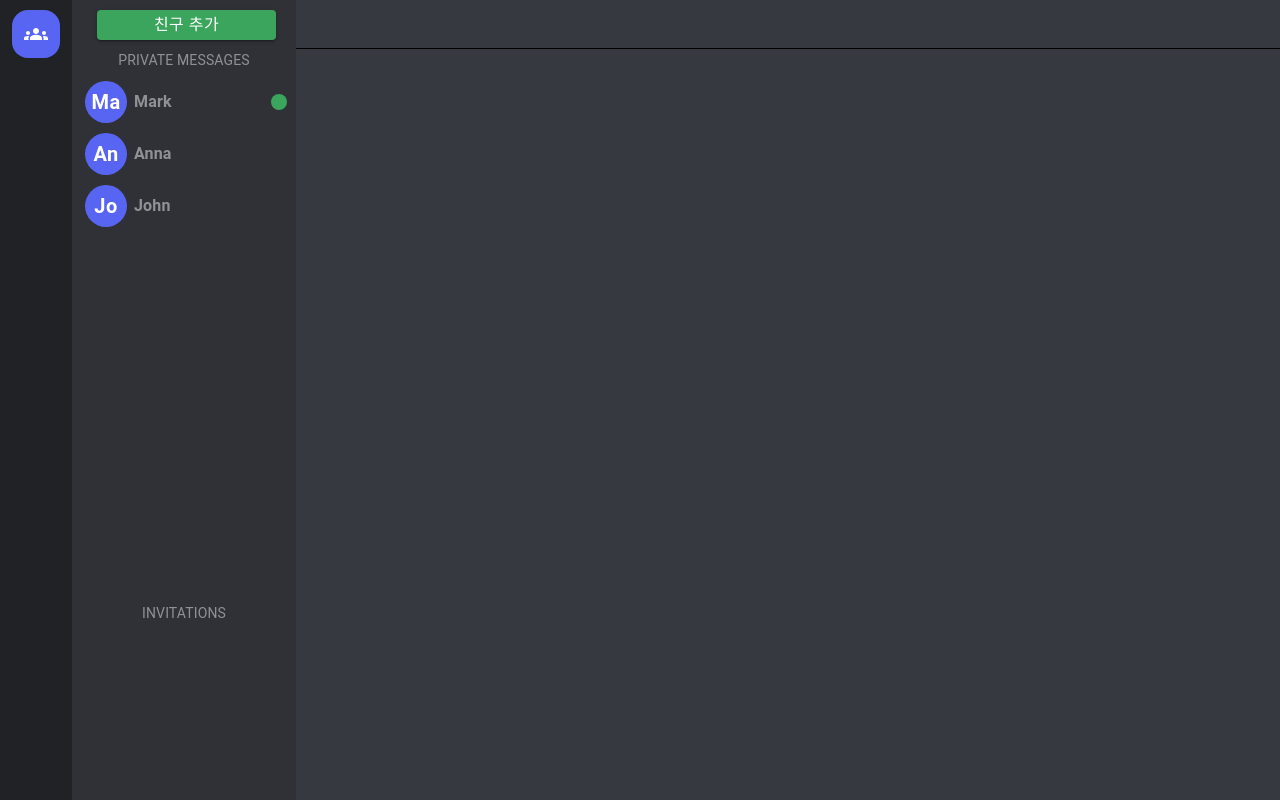
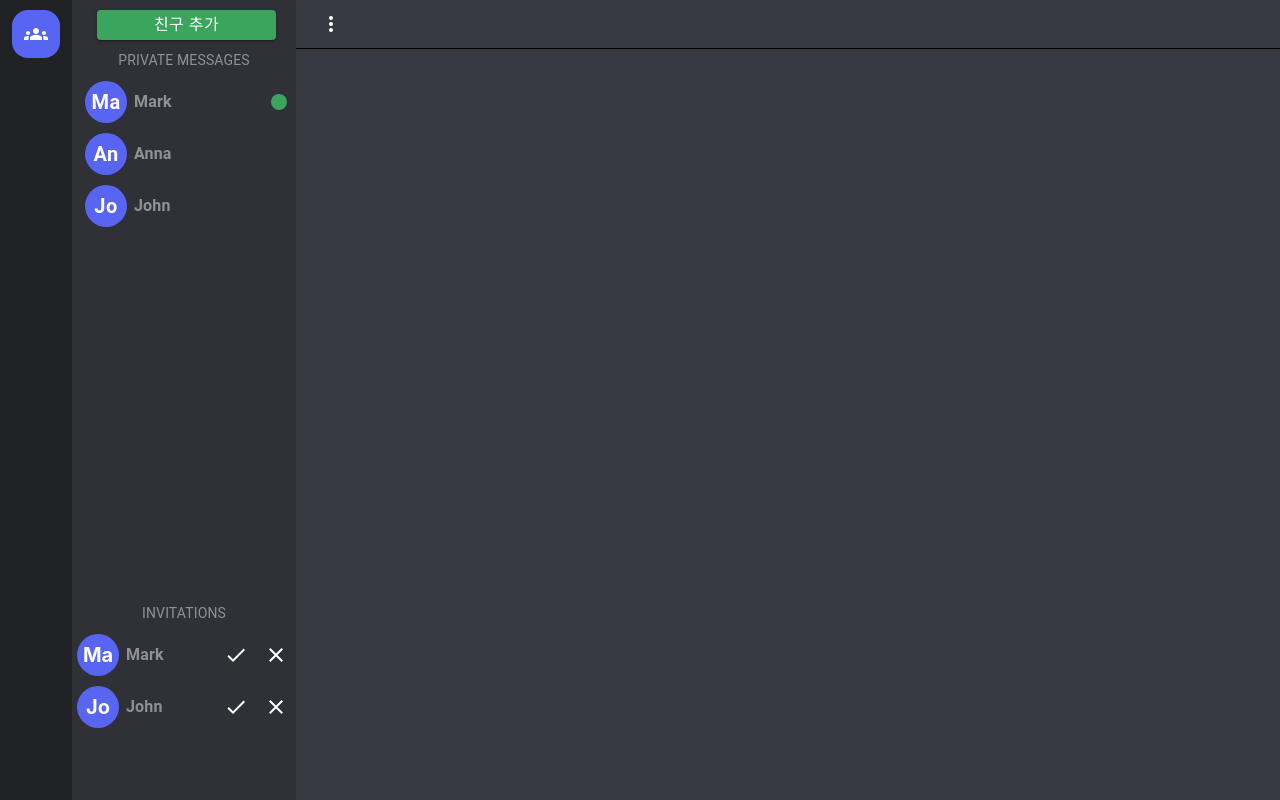
Before and after one commit to NFAP0221S/-study-clone-discord, a React (Create React App) app in the folder frontend/: page /dashboard in a window 1280 px wide. Built offline with nearby package versions, Linux system fonts and the light colour scheme.

Commit message:
feat: 친구추가 사이드바 임시 완성.. (함수 타입 설정 해야됨...)

```diff
--- a/frontend/src/pages/Dashboard/AppBar/AppBar.tsx
+++ b/frontend/src/pages/Dashboard/AppBar/AppBar.tsx
@@ -1,5 +1,6 @@
 import React from "react";
 import { styled } from "@mui/system";
+import DropdownMenu from "./DropdownMenu";
 
 const MainContainer = styled("div")({
   position: "absolute",
@@ -20,7 +21,11 @@
 });
 
 const AppBar = () => {
-  return <MainContainer></MainContainer>;
+  return (
+    <MainContainer>
+      <DropdownMenu />
+    </MainContainer>
+  );
 };
 
 export default AppBar;
--- /dev/null
+++ b/frontend/src/pages/Dashboard/AppBar/DropdownMenu.tsx
@@ -0,0 +1,38 @@
+import * as React from "react";
+import Button from "@mui/material/Button";
+import Menu from "@mui/material/Menu";
+import MenuItem from "@mui/material/MenuItem";
+import { IconButton } from "@mui/material";
+import MoreVertIcon from "@mui/icons-material/MoreVert";
+import { logout } from "../../../shared/utils/auth";
+
+export default function BasicMenu() {
+  const [anchorEl, setAnchorEl] = React.useState(null);
+  const open = Boolean(anchorEl);
+
+  const handleMenuOpen = (event: any) => {
+    setAnchorEl(event.currentTarget);
+  };
+  const handleMenuClose = () => {
+    setAnchorEl(null);
+  };
+
+  return (
+    <div>
+      <IconButton onClick={handleMenuOpen} style={{ color: "white" }}>
+        <MoreVertIcon />
+      </IconButton>
+      <Menu
+        id="basic-menu"
+        anchorEl={anchorEl}
+        open={open}
+        onClose={handleMenuClose}
+        MenuListProps={{
+          "aria-labelledby": "basic-button",
+        }}
+      >
+        <MenuItem onClick={logout}>Logout</MenuItem>
+      </Menu>
+    </div>
+  );
+}
--- /dev/null
+++ b/frontend/src/pages/Dashboard/FriendsSideBar/PendingInvitationsList/InvitationDecisionButtons.tsx
@@ -0,0 +1,38 @@
+import React from "react";
+import CheckIcon from "@mui/icons-material/Check";
+import ClearIcon from "@mui/icons-material/Clear";
+import Box from "@mui/material/Box";
+import IconButton from "@mui/material/IconButton";
+
+interface InvitationDecisionButtonsProps {
+  disabled: boolean;
+  acceptInvitationHandler: () => void;
+  rejectInvitationHandler: () => void;
+}
+
+const InvitationDecisionButtons = ({
+  disabled,
+  acceptInvitationHandler,
+  rejectInvitationHandler,
+}: InvitationDecisionButtonsProps) => {
+  return (
+    <Box sx={{ display: "flex" }}>
+      <IconButton
+        style={{ color: "white" }}
+        disabled={disabled}
+        onClick={acceptInvitationHandler}
+      >
+        <CheckIcon />
+      </IconButton>
+      <IconButton
+        style={{ color: "white" }}
+        disabled={disabled}
+        onClick={rejectInvitationHandler}
+      >
+        <ClearIcon />
+      </IconButton>
+    </Box>
+  );
+};
+
+export default InvitationDecisionButtons;
--- a/frontend/src/pages/Dashboard/FriendsSideBar/PendingInvitationsList/PendingInvitationsList.tsx
+++ b/frontend/src/pages/Dashboard/FriendsSideBar/PendingInvitationsList/PendingInvitationsList.tsx
@@ -1,5 +1,23 @@
 import React from "react";
 import { styled } from "@mui/system";
+import PendingInvitationsListItem from "./PendingInvitationsListItem";
+
+const DUMMY_INVITATIONS = [
+  {
+    _id: "1",
+    senderId: {
+      username: "Mark",
+      mail: "Mark@ad.com",
+    },
+  },
+  {
+    _id: "2",
+    senderId: {
+      username: "John",
+      mail: "John@ad.com",
+    },
+  },
+];
 
 const MainContainer = styled("div")({
   width: "100%",
@@ -11,7 +29,19 @@
 });
 
 const PendingInvitationsList = () => {
-  return <MainContainer></MainContainer>;
+  return (
+    <MainContainer>
+      {DUMMY_INVITATIONS.map((invitation) => (
+        <PendingInvitationsListItem
+          key={invitation._id}
+          id={invitation._id}
+          username={invitation.senderId.username}
+          mail={invitation.senderId.mail}
+          // acceptFriendInvitation={()=>{}}
+        />
+      ))}
+    </MainContainer>
+  );
 };
 
 export default PendingInvitationsList;
--- /dev/null
+++ b/frontend/src/pages/Dashboard/FriendsSideBar/PendingInvitationsList/PendingInvitationsListItem.tsx
@@ -0,0 +1,68 @@
+import React, { useState } from "react";
+import { Tooltip, Typography, Box } from "@mui/material";
+// import { Box } from "@mui/system";
+import Avatar from "../../../../shared/components/Avatar";
+import InvitationDecisionButtons from "./InvitationDecisionButtons";
+
+interface PendingInvitationsListItemProps {
+  id: string;
+  username: string;
+  mail: string;
+  // acceptFriendInvitation: () => void;
+}
+
+const PendingInvitationsListItem = ({
+  id,
+  username,
+  mail,
+}: // acceptFriendInvitation = () => {},
+PendingInvitationsListItemProps) => {
+  const [buttonsDisabled, setButtonsDisabled] = useState(false);
+
+  const handleAcceptInvitation = () => {
+    // acceptFriendInvitation({ id });
+    setButtonsDisabled(true);
+  };
+
+  const handleRejectInvitation = () => {
+    // rejectFriendInvitation({ id });
+    setButtonsDisabled(true);
+  };
+
+  return (
+    <Tooltip title={mail}>
+      <div style={{ width: "100%" }}>
+        <Box
+          sx={{
+            width: "100%",
+            height: "42px",
+            marginTop: "10px",
+            display: "flex",
+            alignItems: "center",
+            justifyContent: "space-between",
+          }}
+        >
+          <Avatar username={username} large={false} />
+          <Typography
+            sx={{
+              marginLeft: "7px",
+              fontWeight: 700,
+              color: "#8e9297",
+              flexGrow: 1,
+            }}
+            variant="subtitle1"
+          >
+            {username}
+          </Typography>
+          <InvitationDecisionButtons
+            disabled={buttonsDisabled}
+            acceptInvitationHandler={handleAcceptInvitation}
+            rejectInvitationHandler={handleRejectInvitation}
+          />
+        </Box>
+      </div>
+    </Tooltip>
+  );
+};
+
+export default PendingInvitationsListItem;
```
